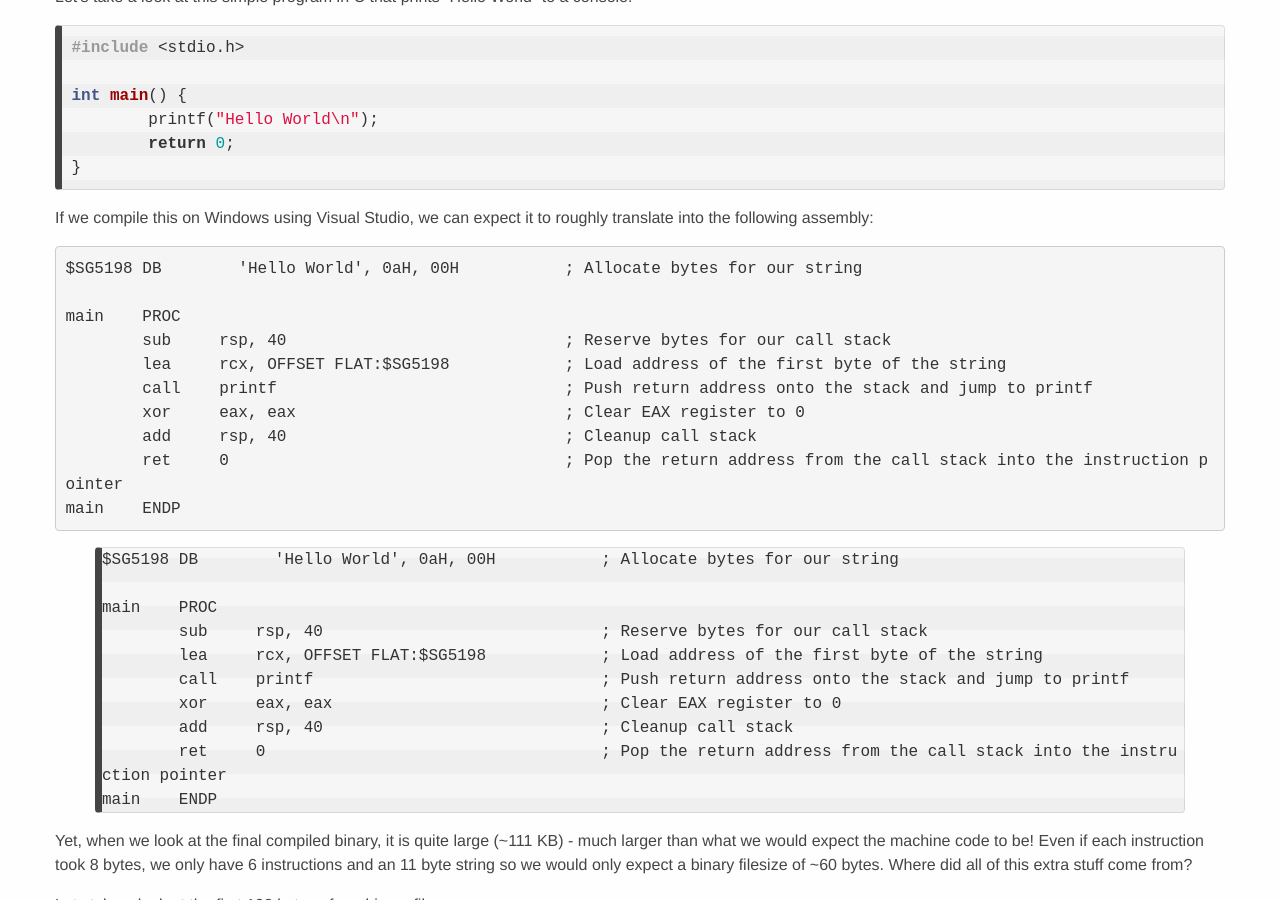
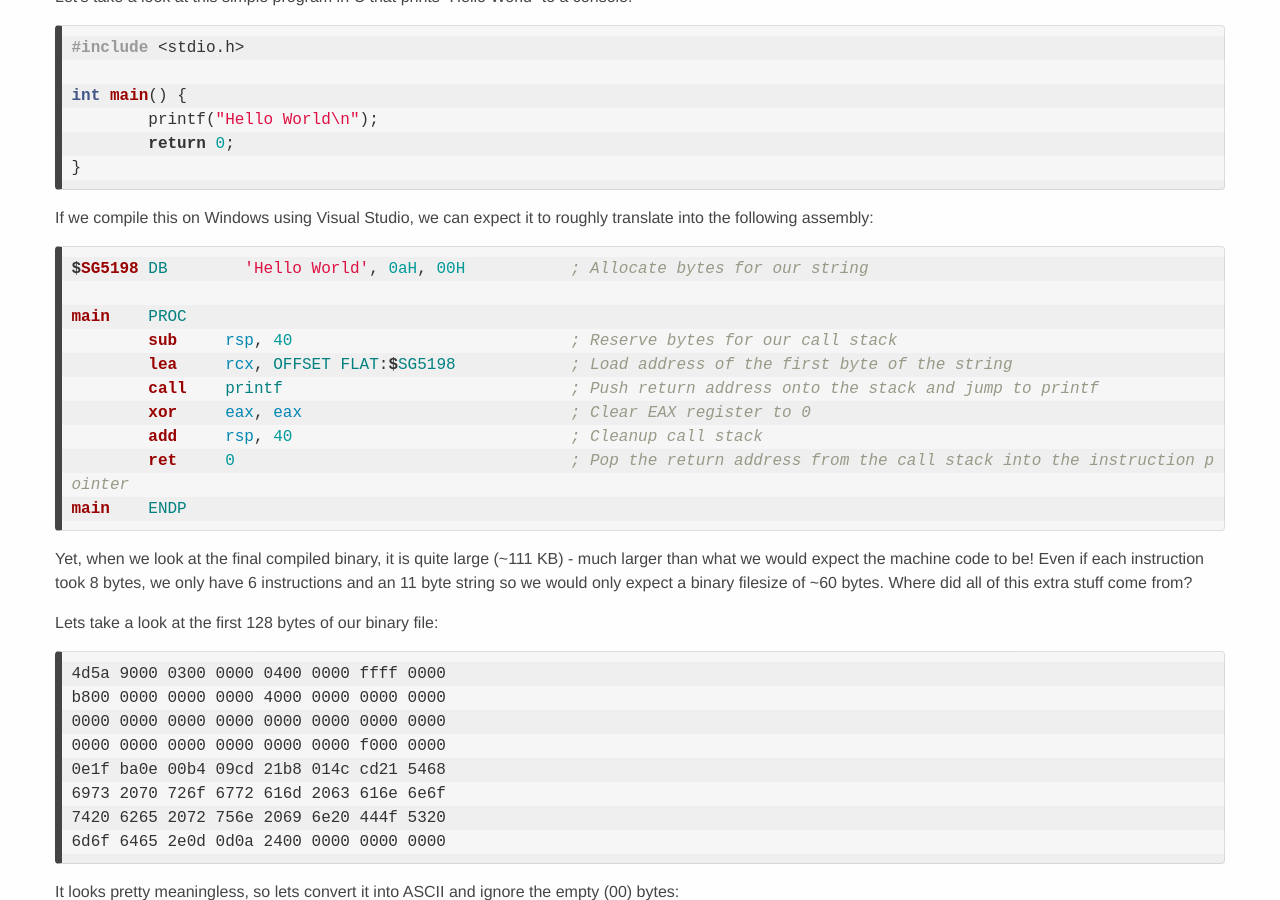
Before and after one commit to Sunstradamus/Sunstradamus.github.io, a Jekyll site: the page built from _posts/2021-04-25-operating-systems.md, in a window 1280 px wide and 900 px high, scrolled down 973 px. Built offline with Jekyll 4.4.1, drawn with Linux system fonts in a browser that asks for light colours.

Commit message:
So... it only supports nasm

````diff
--- a/_posts/2021-04-25-operating-systems.md
+++ b/_posts/2021-04-25-operating-systems.md
@@ -30,7 +30,7 @@ int main() {
 
 If we compile this on Windows using Visual Studio, we can expect it to roughly translate into the following assembly:
 
-```tasm
+```nasm
 $SG5198 DB        'Hello World', 0aH, 00H           ; Allocate bytes for our string
 
 main    PROC
@@ -42,19 +42,6 @@ main    PROC
         ret     0                                   ; Pop the return address from the call stack into the instruction pointer
 main    ENDP
 ```
-
-{% highlight tasm %}
-$SG5198 DB        'Hello World', 0aH, 00H           ; Allocate bytes for our string
-
-main    PROC
-        sub     rsp, 40                             ; Reserve bytes for our call stack
-        lea     rcx, OFFSET FLAT:$SG5198            ; Load address of the first byte of the string
-        call    printf                              ; Push return address onto the stack and jump to printf
-        xor     eax, eax                            ; Clear EAX register to 0
-        add     rsp, 40                             ; Cleanup call stack
-        ret     0                                   ; Pop the return address from the call stack into the instruction pointer
-main    ENDP
-{% endhighlight %}
 
 Yet, when we look at the final compiled binary, it is quite large (~111 KB) - much larger than what we would expect the machine code to be! Even if each instruction took 8 bytes, we only have 6 instructions and an 11 byte string so we would only expect a binary filesize of ~60 bytes. Where did all of this extra stuff come from?
 
````
